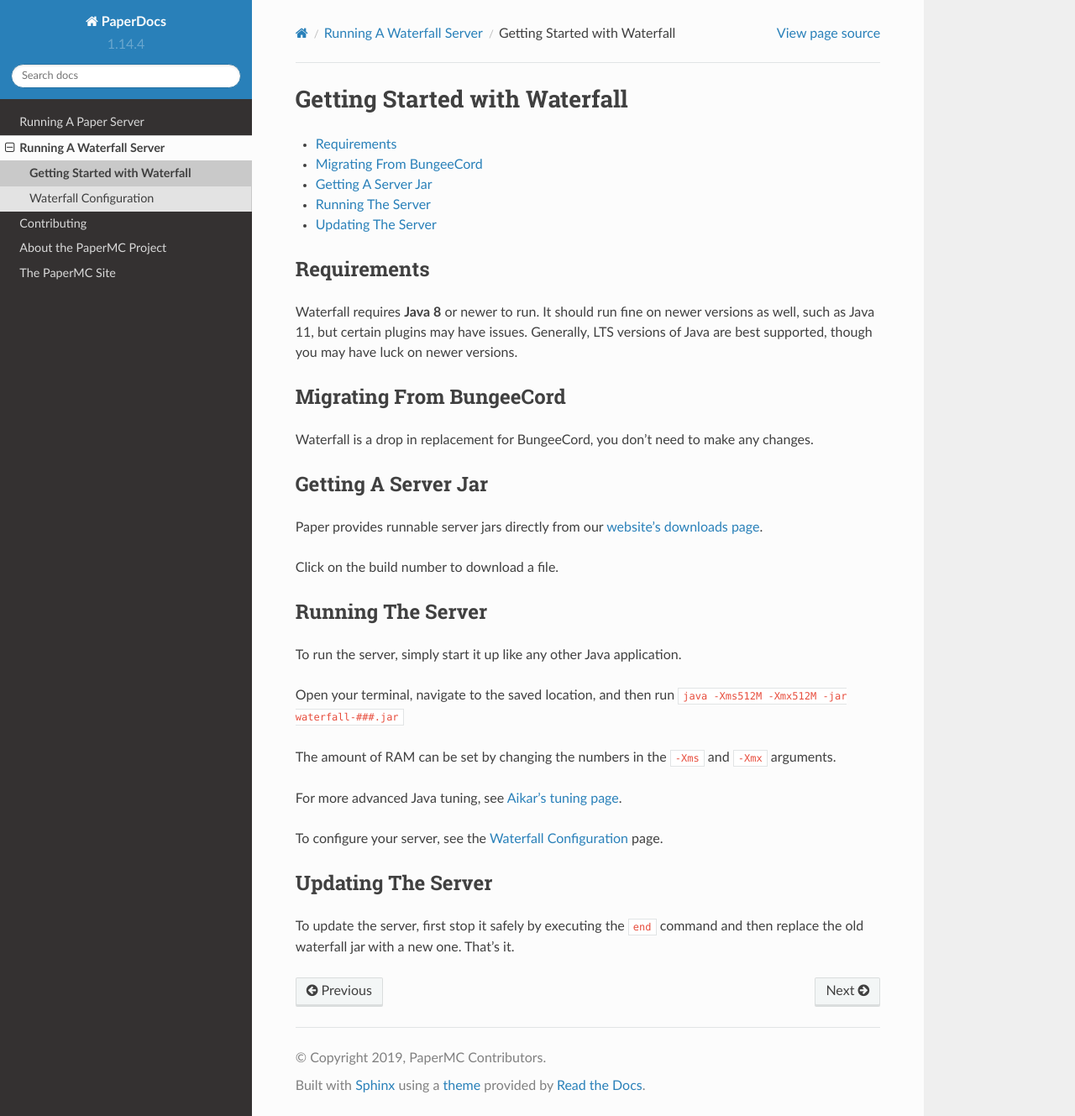
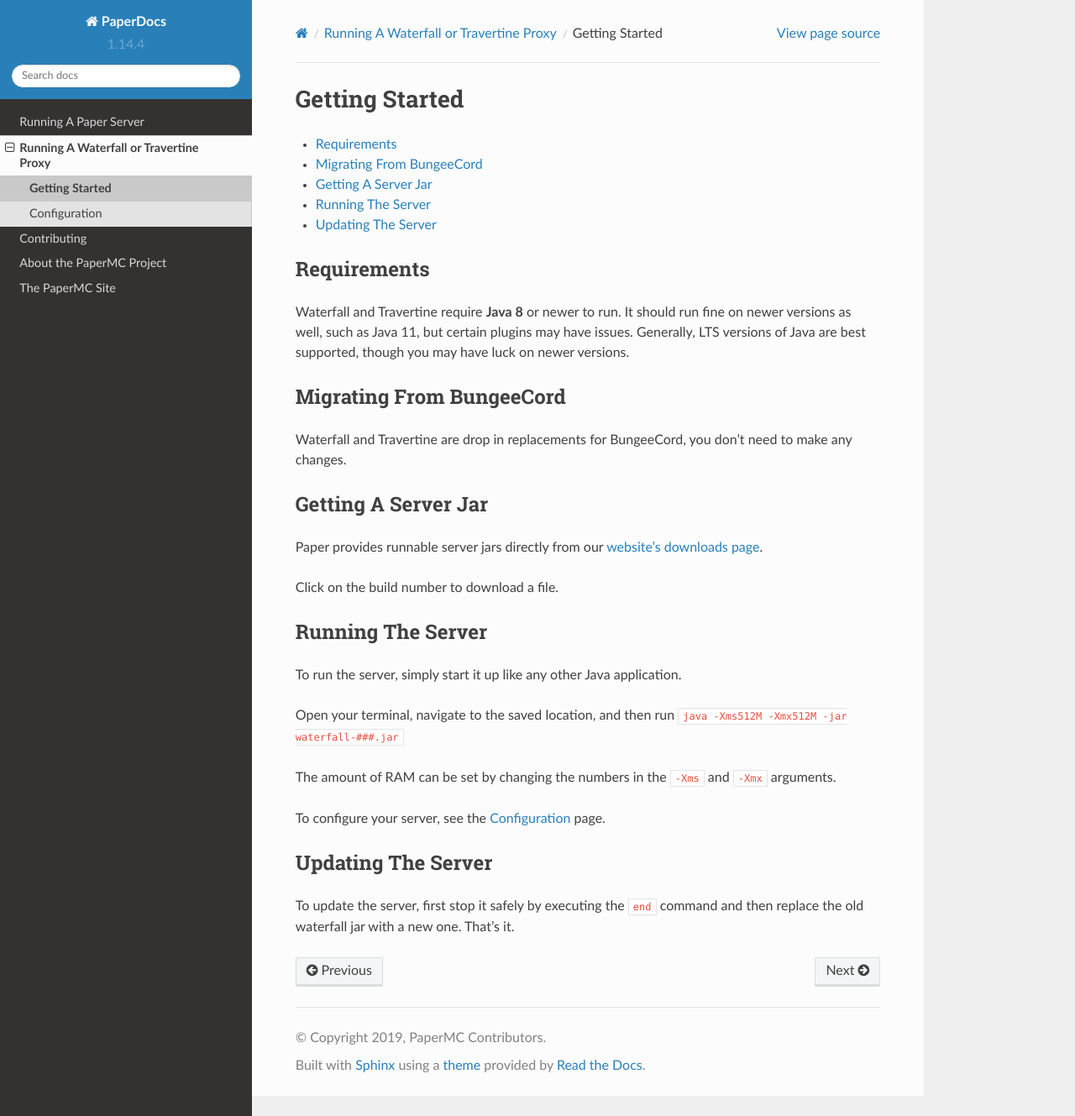
Before and after one commit to PaperMC/PaperDocs, a Sphinx documentation site: the page built from source/waterfall/getting-started.rst, in a window 1280 px wide and 1329 px high. Shown: the whole window at 84% size. Built offline with Sphinx 7.4.7 and the Read the Docs theme 2.0.0, drawn with Linux system fonts in a browser that asks for light colours.

Commit message:
Use /server and /waterfall, add references to Travertine and address changes

```diff
--- a/source/about/faq.rst
+++ b/source/about/faq.rst
@@ -23,7 +23,7 @@
 at least Java version 8. Once that is installed you're all good to go! If you
 don't already have a Java 8 Runtime, `it's easy to download and install <https://adoptopenjdk.net/?variant=openjdk8&jvmVariant=hotspot>`_.
 
-See our docs on starting out: :doc:`/paper-server/getting-started`
+See our docs on starting out: :doc:`/server/getting-started`
 
 Where do I get it?
 ------------------
--- a/source/paper-server/configuration.rst
+++ b/source/server/configuration.rst
@@ -1,6 +1,6 @@
-===================
-Paper Configuration
-===================
+=============
+Configuration
+=============
 
 This page details the various configuration settings exposed by Paper.
 
--- a/source/paper-server/getting-started.rst
+++ b/source/server/getting-started.rst
@@ -1,6 +1,6 @@
-==========================
-Getting Started with Paper
-==========================
+===============
+Getting Started
+===============
 
 .. contents::
    :depth: 1
--- a/source/waterfall-server/configuration.rst
+++ b/source/waterfall/configuration.rst
@@ -1,8 +1,8 @@
-=======================
-Waterfall Configuration
-=======================
+=============
+Configuration
+=============
 
-This page details the various configuration settings exposed by Waterfall.
+This page details the various configuration settings exposed by Waterfall and Travertine.
 
 If you want information on settings in BungeeCord's config.yml you should see
 their respective documentation pages.
--- a/source/waterfall-server/getting-started.rst
+++ b/source/waterfall/getting-started.rst
@@ -1,6 +1,6 @@
-==============================
-Getting Started with Waterfall
-==============================
+===============
+Getting Started
+===============
 
 .. contents::
    :depth: 1
@@ -9,14 +9,14 @@
 Requirements
 ~~~~~~~~~~~~
 
-Waterfall requires **Java 8** or newer to run. It should run fine on newer versions
-as well, such as Java 11, but certain plugins may have issues. Generally, LTS
-versions of Java are best supported, though you may have luck on newer versions.
+Waterfall and Travertine require **Java 8** or newer to run. It should run fine
+on newer versions as well, such as Java 11, but certain plugins may have issues.
+Generally, LTS versions of Java are best supported, though you may have luck on newer versions.
 
 Migrating From BungeeCord
 ~~~~~~~~~~~~~~~~~~~~~~~~~~~~~~~~~
 
-Waterfall is a drop in replacement for BungeeCord, you don't need to make any changes.
+Waterfall and Travertine are drop in replacements for BungeeCord, you don't need to make any changes.
 
 Getting A Server Jar
 ~~~~~~~~~~~~~~~~~~~~~
@@ -36,9 +36,7 @@
 The amount of RAM can be set by changing the numbers in the ``-Xms`` and ``-Xmx``
 arguments.
 
-For more advanced Java tuning, see `Aikar's tuning page <https://mcflags.emc.gs>`_.
-
-To configure your server, see the :doc:`../waterfall-server/configuration` page.
+To configure your server, see the :doc:`../waterfall/configuration` page.
 
 Updating The Server
 ~~~~~~~~~~~~~~~~~~~
--- /dev/null
+++ b/source/waterfall/index.rst
@@ -0,0 +1,17 @@
+=======================================
+Running A Waterfall or Travertine Proxy
+=======================================
+
+Running a Waterfall or Travertine proxy is easy.
+
+Click the links below for more information.
+
+Contents
+========
+
+.. toctree::
+    :maxdepth: 2
+    :titlesonly:
+
+    getting-started
+    configuration
```
Also changed, not shown: other parts of source/server/getting-started.rst (+1 -1 lines), source/index.rst (+6 -6 lines), source/waterfall-server/index.rst (deleted, +0 -17 lines), source/server/index.rst (renamed from source/paper-server/index.rst).
